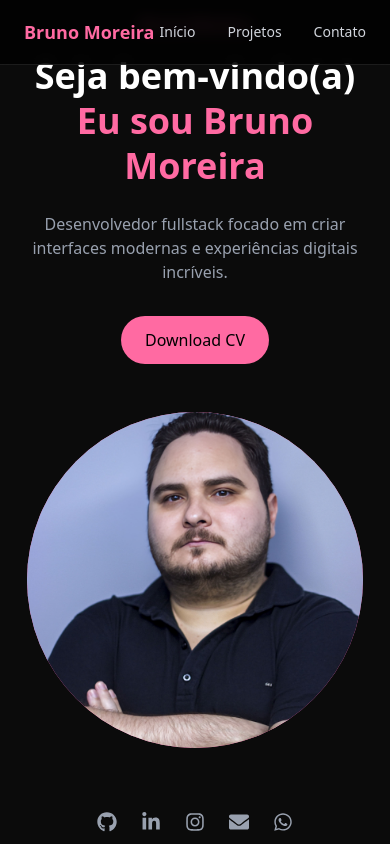
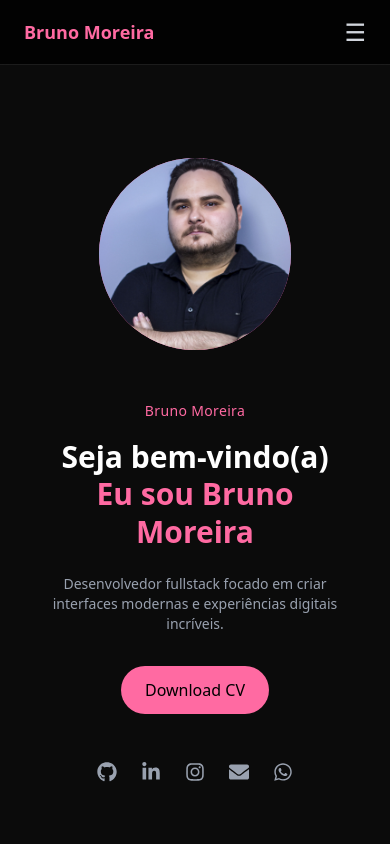
Before and after one commit to fbmcarmo/portfolio, a Next.js app: page / in a window 390 px wide. Shown: the top 844 px of the page. Built offline with nearby package versions, Linux system fonts and the light colour scheme.

Commit message:
outro ajuste

```diff
--- a/src/components/Hero/index.jsx
+++ b/src/components/Hero/index.jsx
@@ -5,24 +5,25 @@ export default function Hero() {
   return (
     <section
       id="inicio"
-      className="min-h-screen flex flex-col justify-center"
+      className="pt-24 min-h-screen flex flex-col justify-center px-6"
     >
-      {/* CONTEÚDO PRINCIPAL */}
-      <div className="flex flex-col md:flex-row items-center justify-between gap-12">
+      <div className="flex flex-col-reverse md:flex-row items-center justify-between gap-12 max-w-6xl mx-auto">
+        {/* TEXTO */}
         <div className="max-w-xl text-center md:text-left">
-          <span className="text-[#ff6aa2]">Bruno Moreira</span>
+          <span className="text-[#ff6aa2] text-sm tracking-wide">
+            Bruno Moreira
+          </span>
 
-          <h1 className="text-4xl md:text-5xl font-bold mt-4 leading-tight">
+          <h1 className="text-3xl sm:text-4xl md:text-5xl font-bold mt-4 leading-tight">
             Seja bem-vindo(a)<br />
             <span className="text-[#ff6aa2]">Eu sou Bruno Moreira</span>
           </h1>
 
-          <p className="text-gray-400 mt-6">
+          <p className="text-gray-400 mt-6 text-sm sm:text-base">
             Desenvolvedor fullstack focado em criar interfaces modernas
             e experiências digitais incríveis.
           </p>
 
-          {/* DOWNLOAD CV */}
           <a
             href="/bruno-moreira-cv.pdf"
             download
@@ -33,7 +34,7 @@ export default function Hero() {
         </div>
 
         {/* FOTO */}
-        <div className="relative w-84 h-84 rounded-full overflow-hidden bg-linear-to-b from-[#ff6aa2] to-pink-400">
+        <div className="relative w-48 h-48 sm:w-64 sm:h-64 md:w-80 md:h-80 rounded-full overflow-hidden bg-linear-to-b from-[#ff6aa2] to-pink-400 shrink-0">
           <Image
             src="/bruno.jpg"
             alt="Foto de Bruno Moreira"
@@ -44,8 +45,7 @@ export default function Hero() {
         </div>
       </div>
 
-      {/* SOCIAL LINKS CENTRALIZADOS */}
-      <div className="mt-16 flex justify-center">
+      <div className="mt-12 flex justify-center">
         <SocialLinks />
       </div>
     </section>
--- a/src/components/Navbar/index.jsx
+++ b/src/components/Navbar/index.jsx
@@ -1,4 +1,10 @@
+"use client"
+
+import { useState } from "react"
+
 export default function Navbar() {
+  const [open, setOpen] = useState(false)
+
   return (
     <header className="fixed top-0 left-0 w-full z-50 bg-black/80 backdrop-blur border-b border-white/10">
       <nav className="max-w-6xl mx-auto px-6 h-16 flex items-center justify-between">
@@ -6,24 +12,53 @@ export default function Navbar() {
           Bruno Moreira
         </span>
 
-        <ul className="flex gap-8 text-sm text-gray-300">
-          <li>
-            <a href="#inicio" className="hover:text-[#ff6aa2] transition">
+        {/* MENU DESKTOP */}
+        <ul className="hidden md:flex gap-8 text-sm text-gray-300">
+          <NavItem href="#inicio">Início</NavItem>
+          <NavItem href="#projetos">Projetos</NavItem>
+          <NavItem href="#contato">Contato</NavItem>
+        </ul>
+
+        {/* BOTÃO MOBILE */}
+        <button
+          onClick={() => setOpen(!open)}
+          className="md:hidden text-gray-300 text-2xl"
+          aria-label="Abrir menu"
+        >
+          ☰
+        </button>
+      </nav>
+
+      {/* MENU MOBILE */}
+      {open && (
+        <div className="md:hidden bg-black/95 border-t border-white/10">
+          <ul className="flex flex-col items-center gap-6 py-6 text-gray-300">
+            <NavItem href="#inicio" onClick={() => setOpen(false)}>
               Início
-            </a>
-          </li>
-          <li>
-            <a href="#projetos" className="hover:text-[#ff6aa2] transition">
+            </NavItem>
+            <NavItem href="#projetos" onClick={() => setOpen(false)}>
               Projetos
-            </a>
-          </li>
-          <li>
-            <a href="#contato" className="hover:text-[#ff6aa2] transition">
+            </NavItem>
+            <NavItem href="#contato" onClick={() => setOpen(false)}>
               Contato
-            </a>
-          </li>
-        </ul>
-      </nav>
+            </NavItem>
+          </ul>
+        </div>
+      )}
     </header>
   )
 }
+
+function NavItem({ href, children, onClick }) {
+  return (
+    <li>
+      <a
+        href={href}
+        onClick={onClick}
+        className="hover:text-[#ff6aa2] transition"
+      >
+        {children}
+      </a>
+    </li>
+  )
+}
```
